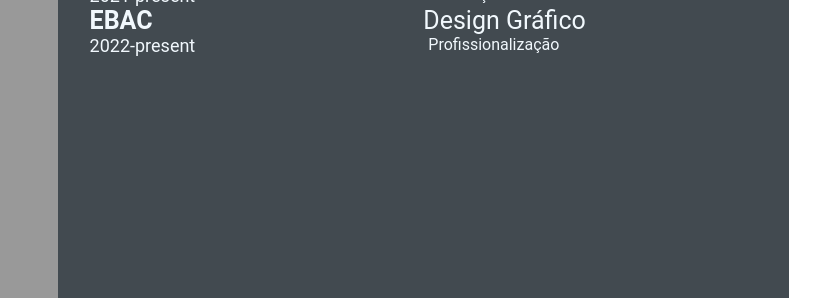
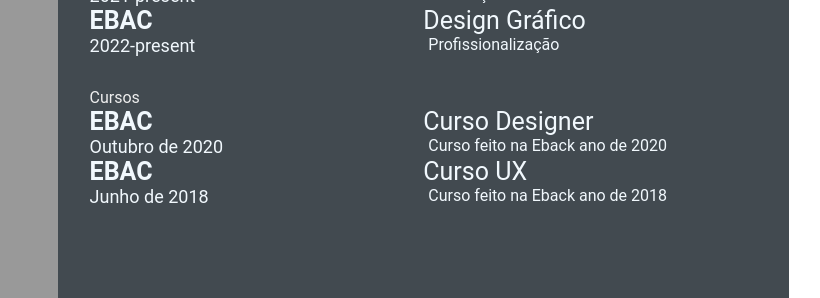
Before and after one commit to kahffeine/KarMa.github.io, a plain HTML site: page index.html in a window 1280 px wide. Shown: the part 413-711 px from the top of the page, 363-1183 px from the left. Drawn offline with Linux system fonts and the light colour scheme.

Commit message:
feature: index.html

```diff
--- a/index.html
+++ b/index.html
@@ -97,6 +97,31 @@
                         </div>
                     </div>
                 </section>
+                <section class="awards-gap">
+                    <div class="right-title">Cursos</div>
+                    <div class="awards-contents">
+                        <div class="awards-left">
+                            <p class="awards-company-name">EBAC</p>
+                            <p class="awards-time-period">Outubro de 2020</p>
+                        </div>
+                        <div class="awards-right">
+                            <p class="awards-name">Curso Designer</p>
+                            <p class="awards-desc">
+                                Curso feito na Eback ano de 2020
+                            </p>
+                        </div>
+                        <div class="awards-left">
+                            <p class="awards-company-name">EBAC</p>
+                            <p class="awards-time-period">Junho de 2018</p>
+                        </div>
+                        <div class="awards-right">
+                            <p class="awards-name">Curso UX</p>
+                            <p class="awards-desc">
+                                Curso feito na Eback ano de 2018
+                            </p>
+                        </div>
+                    </div>
+                </section>
             </div>
         </section>
     </main>
```
